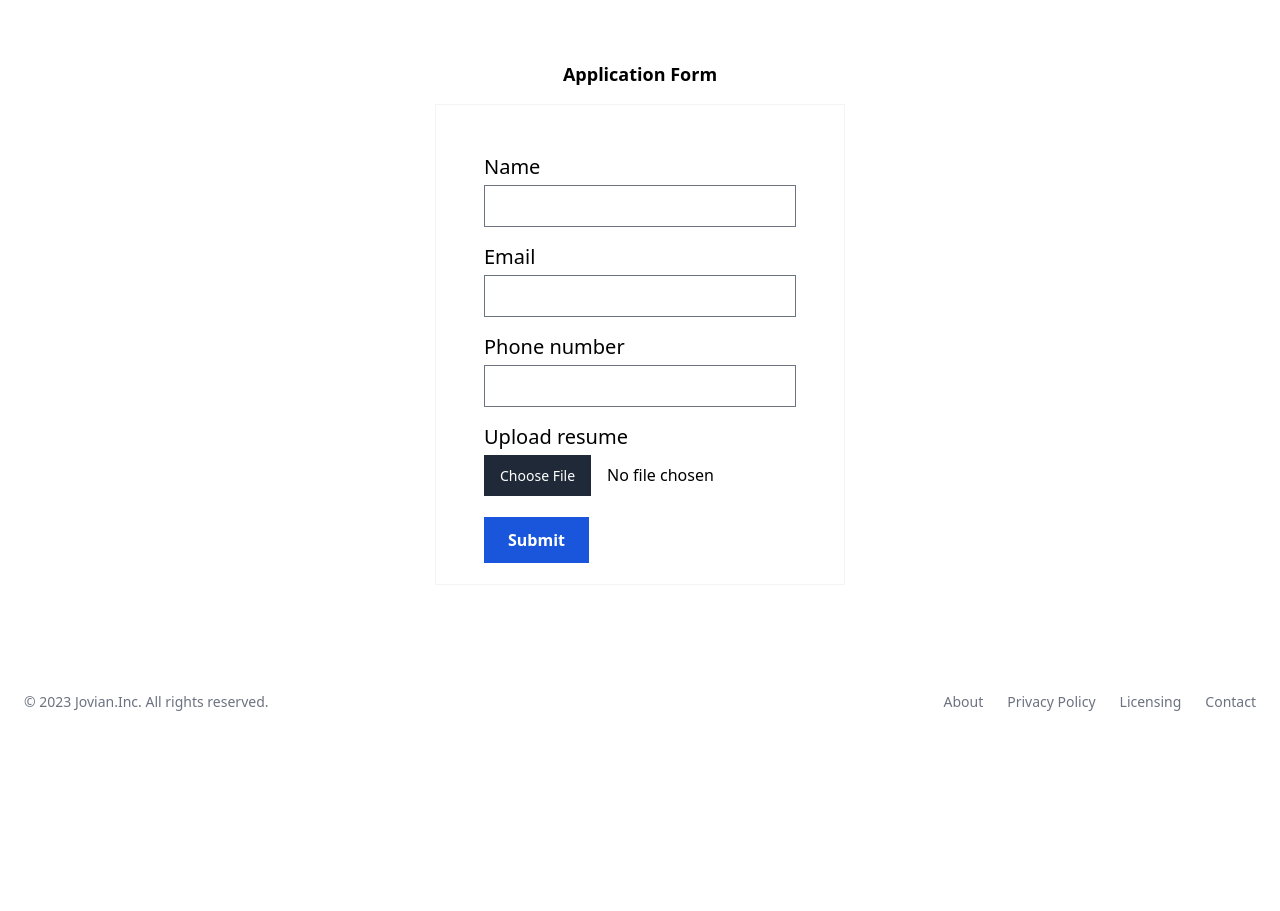
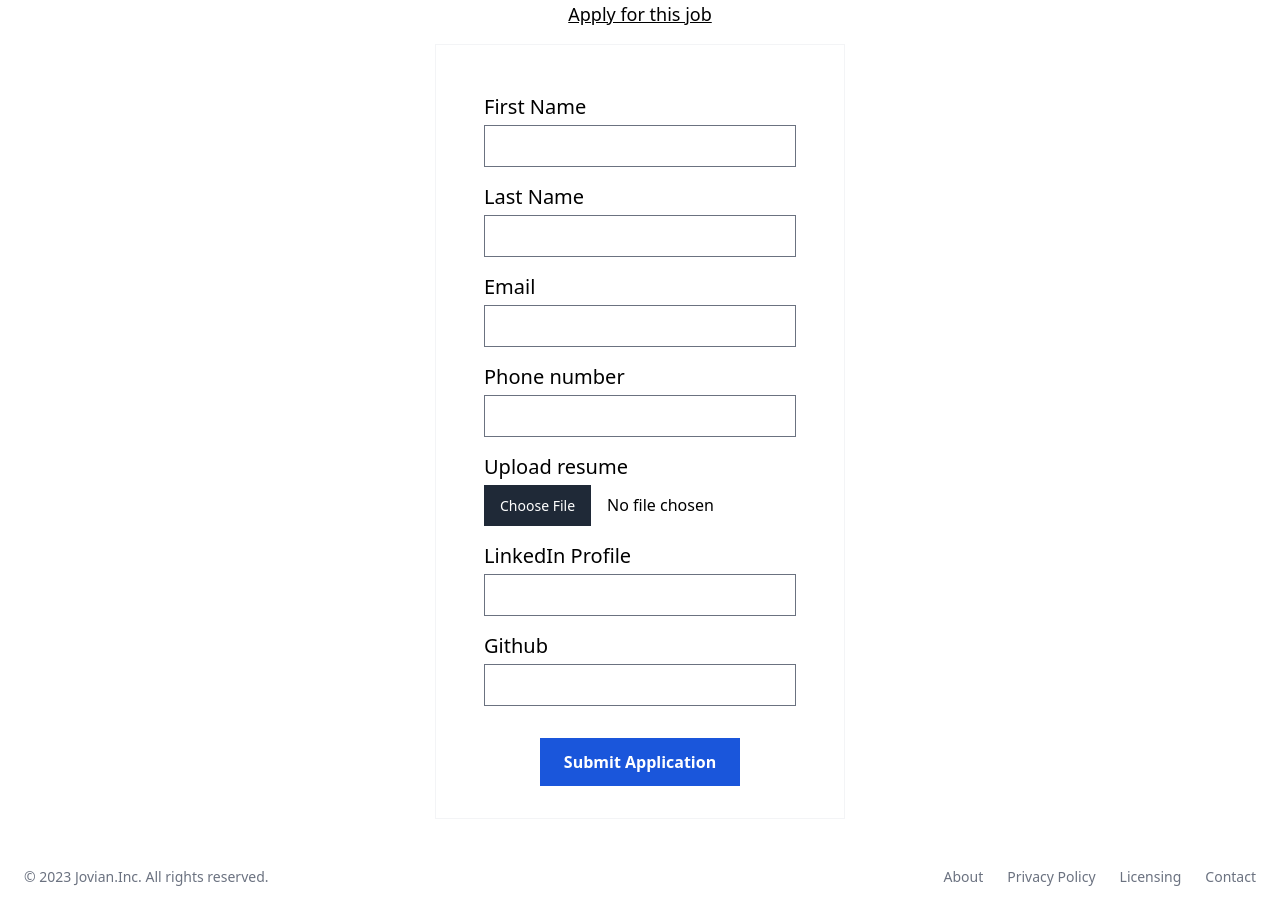
Before and after one commit to nageshpk/flask-careers-site, a Flask app: page /apply in a window 1280 px wide. Shown: the part 64-975 px from the top of the page. Before the commit the page ends 775 px from the top, so only its background shows below. Run offline with Flask 3, Linux system fonts and the light colour scheme; some libraries are stand-ins or nearby versions.

Commit message:
edit apply page

```diff
--- a/static/dist/css/output.css
+++ b/static/dist/css/output.css
@@ -1675,6 +1675,10 @@ input:checked + .toggle-bg {
   color: rgb(255 255 255 / var(--tw-text-opacity));
 }
 
+.underline {
+  text-decoration-line: underline;
+}
+
 .opacity-0 {
   opacity: 0;
 }
--- a/templates/form-apply.html
+++ b/templates/form-apply.html
@@ -5,13 +5,17 @@
 
 
 <div class="container flex flex-col">
-    <h1 class="text-center font-bold text-lg mb-4">Application Form</h1>
+    <h1 class="text-center font-medium text-lg underline mb-4">Apply for this job</h1>
     <div class="flex items-center justify-center mx-auto border border-gray-100 px-12 py-8 max-w-lg">
         <form>
             <div class="container">
                 <div class="mt-4">
-                    <label class="block mb-1 text-xl text-left">Name</label>
-                    <input type="text" name="name" class="block w-full">
+                    <label class="block mb-1 text-xl text-left">First Name</label>
+                    <input type="text" name="first_name" class="block w-full">
+                </div>
+                <div class="mt-4">
+                    <label class="block mb-1 text-xl text-left">Last Name</label>
+                    <input type="text" name="last_name" class="block w-full">
                 </div>
                 <div class="mt-4">
                     <label class="block mb-1 text-xl text-left">Email</label>
@@ -19,14 +23,22 @@
                 </div>
                 <div class="mt-4">
                     <label class="block mb-1 text-xl text-left">Phone number</label>
-                    <input type="number" name="phone_number" class="block w-full">
+                    <input type="tel" name="phone_number" class="block w-full">
                 </div>
                 <div class="mt-4">
                     <label class="block mb-1 text-xl text-left">Upload resume</label>
                     <input type="file" name="resume" class="block w-full">
                 </div>
-                <div class="mt-8">
-                    <a href="#" class="px-6 py-3 border-none bg-blue-700 text-white text-base font-bold hover:bg-blue-500">Submit</a>
+                <div class="mt-4">
+                    <label class="block mb-1 text-xl text-left">LinkedIn Profile</label>
+                    <input type="text" name="linkedin" class="block w-full">
+                </div>
+                <div class="mt-4">
+                    <label class="block mb-1 text-xl text-left">Github</label>
+                    <input type="text" name="github" class="block w-full">
+                </div>
+                <div class="mt-8 flex items-center justify-center">
+                    <input class="px-6 py-3 border-none bg-blue-700 text-white text-base font-bold hover:bg-blue-500 text-center" type="submit" value="Submit Application"></a>
                 </div>
             </div>
         </form>
```
